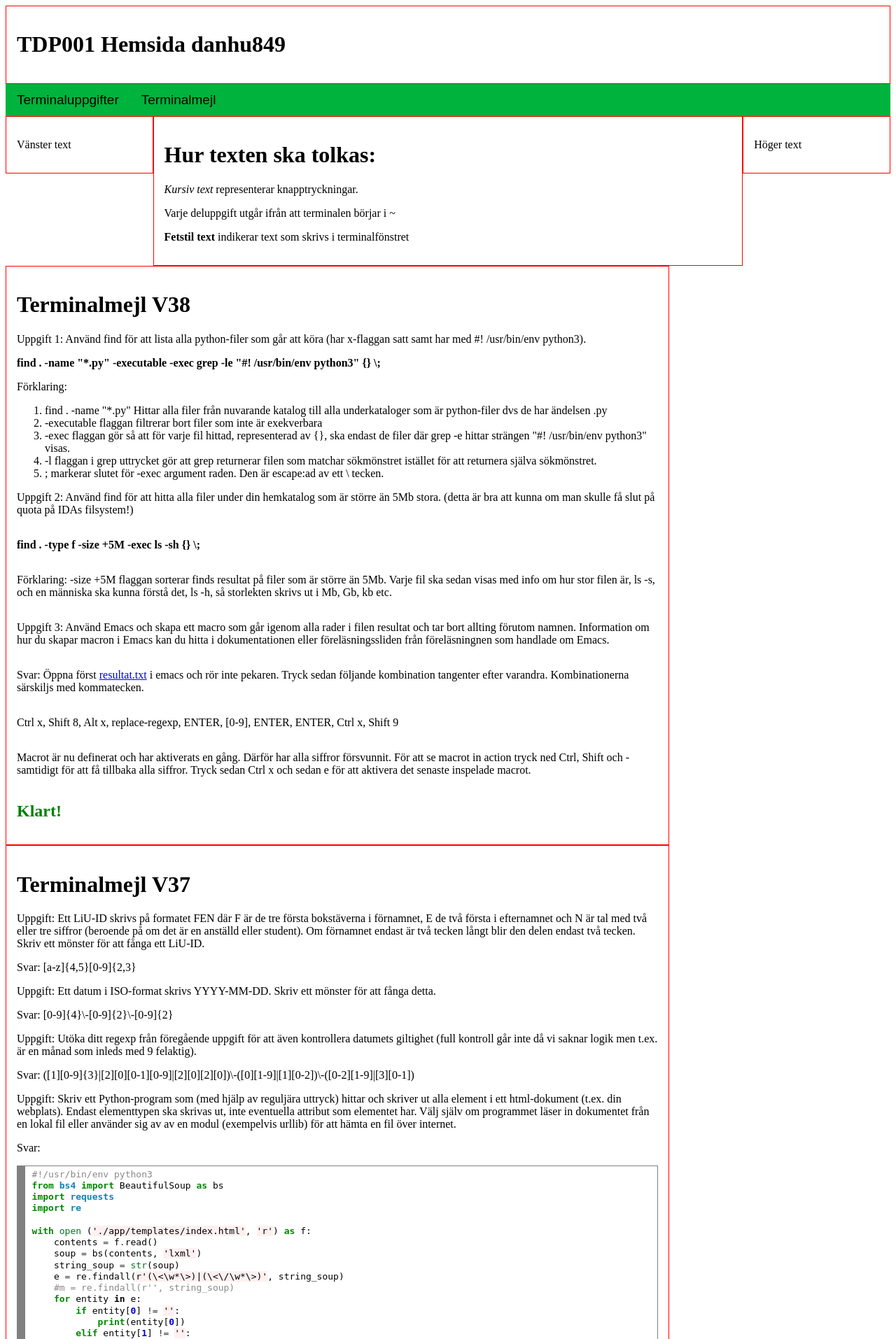
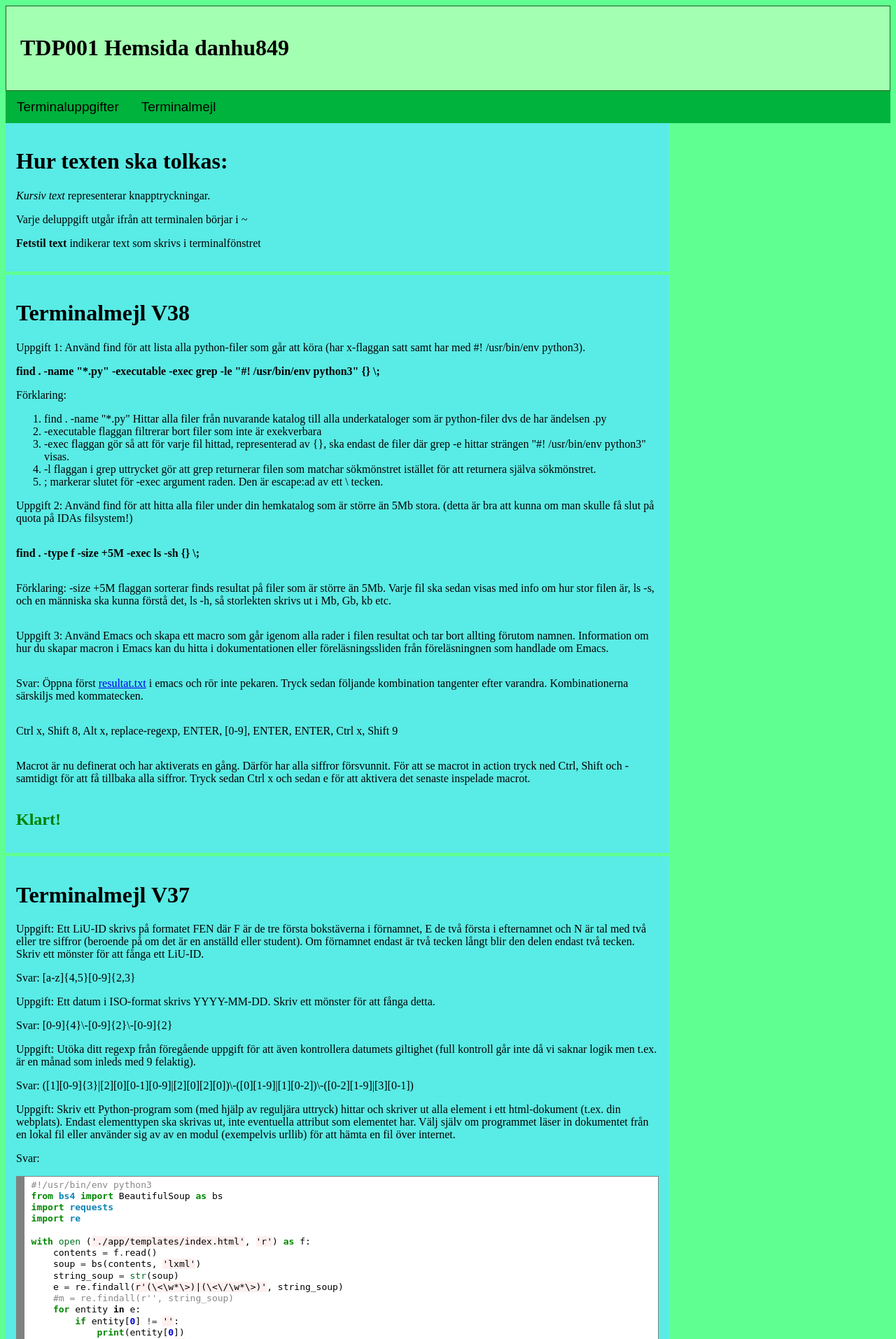
Before and after one commit to DanielFredrikBerg/TDP001, a Flask app: page / in a window 1280 px wide. Shown: the top 1914 px of the page at 70% size. Run offline with Flask 2, Linux system fonts and the light colour scheme.

Commit message:
added colors

```diff
--- a/app/templates/index.html
+++ b/app/templates/index.html
@@ -5,12 +5,13 @@
 <meta charset="utf-8"/>
 <style>
 * {
-  box-sizing: border-box;
+    box-sizing: border-box;
 }
 
 .header {
-  border: 1px solid red;
-  padding: 15px;
+    background: #A3FFB2;
+    border: 1px solid #1A651A;
+    padding: 20px;
 }
 
 /* Top Navigation bar */
@@ -99,6 +100,9 @@ ul.nb {
   display: table;
 }
 
+body {
+    background: #60FF92
+}
 
 li {
     float: left;
@@ -111,12 +115,21 @@ li a {
     border: 1px solid red;
 }
 
-
+.footer {
+    margin-top: 5px;
+    position: relative;
+    padding: 15px;
+    width: 100%;
+    background-color: #35AF7A;
+    color: white;
+    text-align: center;
+}
 
 [class*="col-"] {
-  float: left;
-  padding: 15px;
-  border: 1px solid red;
+    background-color: #59EBE5;
+    float: left;
+    padding: 15px;
+    margin-bottom: 5px;
 }
 
 .col-1 {width: 8.33%;}
@@ -169,20 +182,14 @@ li a {
     </div>
   </div>
 
-  <div class="col-2">
-    <p>Vänster text</p>
-  </div>
 
-<div class="col-8">
+
+<div class="col-9">
 <h1>Hur texten ska tolkas:</h1>
 <p><i>Kursiv text</i> representerar knapptryckningar.</p>
 <p>Varje deluppgift utgår ifrån att terminalen börjar i ~</p>
 <p><b>Fetstil text</b> indikerar text som skrivs i terminalfönstret</p>
 </div>
-
-<div class="col-2">
-    <p>Höger text</p>
-  </div>
 
 <div class="col-9">
   <h1 id="TM38">Terminalmejl V38</h1>
@@ -489,5 +496,9 @@ li a {
 <h2 style="color: green">Klart!</h2>
 </div>
 </div>
+
+<div class="footer">
+  <p>Copyright 2020 @ danhu849</p>
+  </div>
 </body>
 </html>
```
